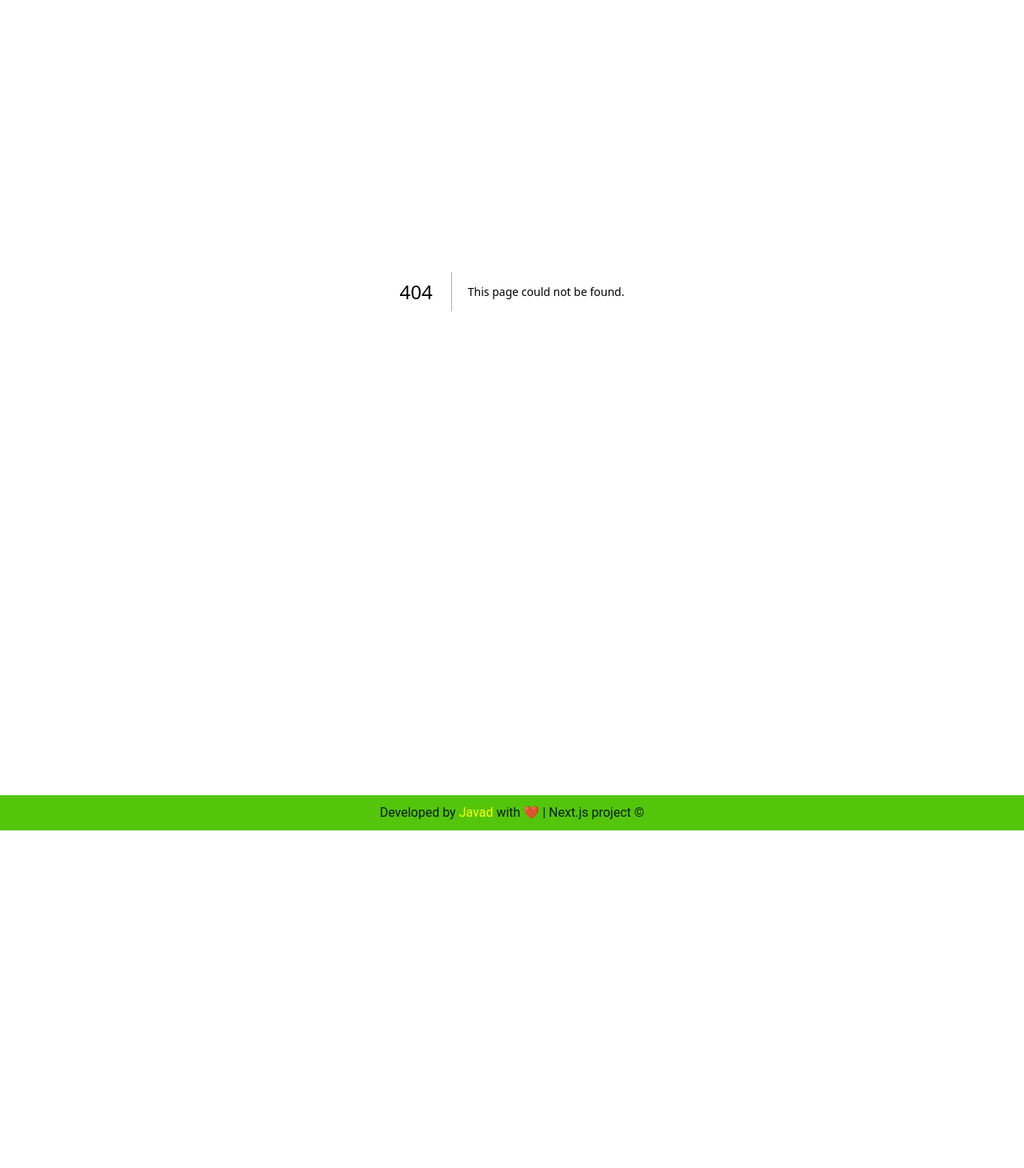
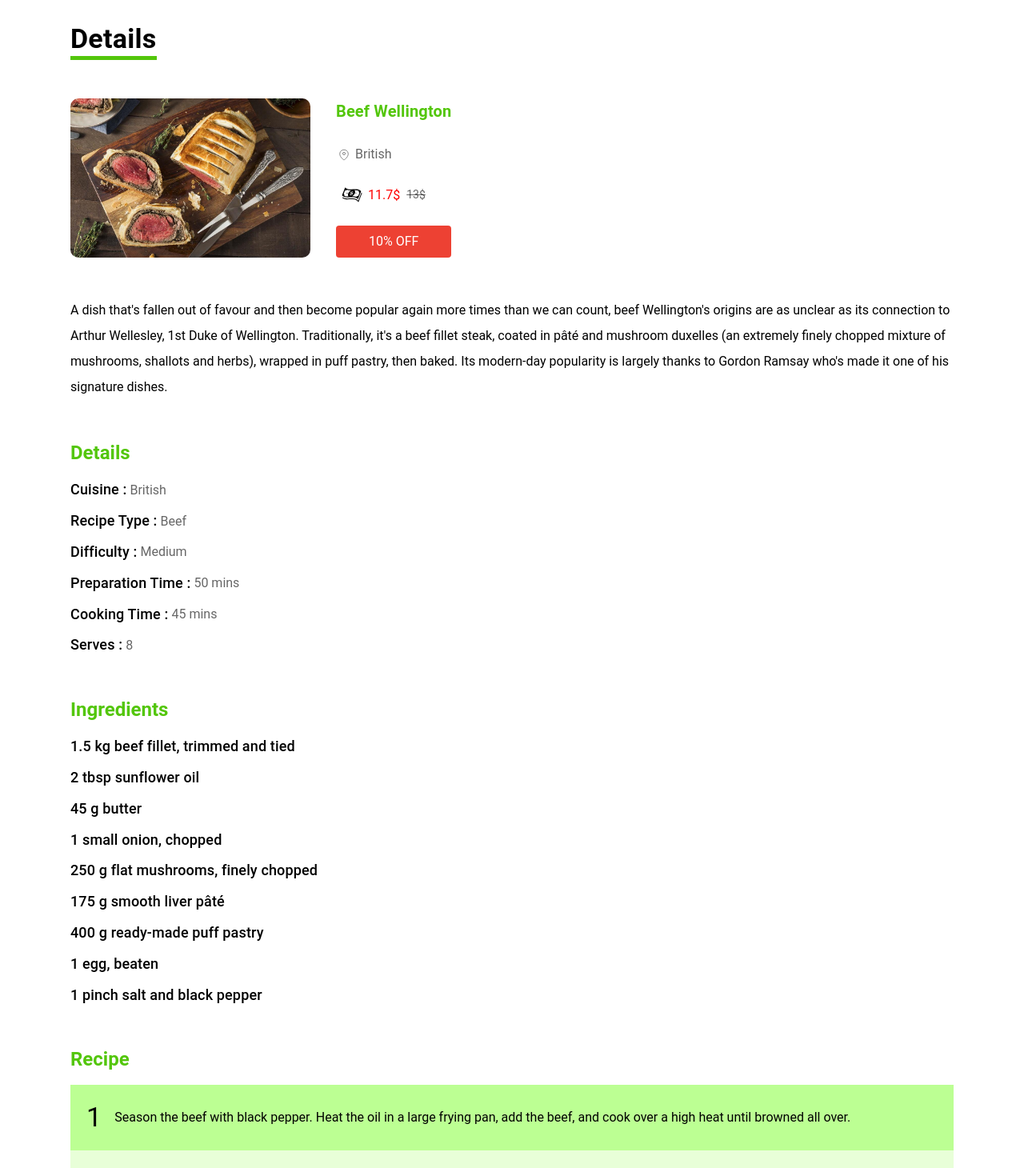
Before and after one commit to javadevbh/nextfood, a Next.js app: page /menu/1 in a window 1280 px wide. Before the commit this address had no page. Shown: the part 100-1560 px from the top of the page at 80% size. Before the commit the page ends 1138 px from the top, so only its background shows below. Built offline with nearby package versions, Linux system fonts and the light colour scheme; data requests are answered from the project's data file.

Commit message:
Add foods details page

```diff
--- /dev/null
+++ b/components/modules/DetailsBanner.js
@@ -0,0 +1,83 @@
+import { Box, Typography, useMediaQuery } from "@mui/material";
+import Location from "../icons/Location";
+import Dollar from "../icons/Dollar";
+import { useTheme } from "@emotion/react";
+
+function DetailsBanner({ id, name, price, discount, details }) {
+  const theme = useTheme();
+  const matchesSm = useMediaQuery(theme.breakpoints.down("sm"));
+
+  return (
+    <Box
+      display="flex"
+      flexDirection={matchesSm ? "column" : "row"}
+      marginTop={6}
+      gap={matchesSm ? 1 : 4}
+    >
+      <img
+        src={`/images/${id}.jpeg`}
+        alt={name}
+        style={{ width: matchesSm ? "100%" : "300px", borderRadius: "10px" }}
+      />
+      <Box
+        display="flex"
+        flexDirection="column"
+        justifyContent="space-between"
+        gap={matchesSm ? 3 : 0}
+      >
+        <Typography
+          component="h2"
+          variant="h6"
+          color="primary"
+          fontWeight={700}
+        >
+          {name}
+        </Typography>
+        <Box display="flex" alignItems="center" gap="4px">
+          <Location />
+          <Typography component="span" variant="p" color="text.secondary">
+            {details[0].Cuisine}
+          </Typography>
+        </Box>
+        <Box display="flex" alignItems="center">
+          <Dollar />
+          {discount ? (
+            <Box component="div" display="flex" alignItems="center" gap={1}>
+              <Typography component="span" variant="span" color="red">
+                {(price * (100 - discount)) / 100}$
+              </Typography>
+              <Typography
+                component="span"
+                variant="span"
+                color="text.secondary"
+                fontSize={14}
+                sx={{ textDecoration: "line-through" }}
+              >
+                {price}$
+              </Typography>
+            </Box>
+          ) : (
+            <Typography component="span" variant="span">
+              {price}$
+            </Typography>
+          )}
+        </Box>
+        {discount ? (
+          <Typography
+            component="p"
+            variant="p"
+            borderRadius={1}
+            padding={1}
+            textAlign="center"
+            color="#fff"
+            sx={{ backgroundColor: "#ED4133" }}
+          >
+            {discount}% OFF
+          </Typography>
+        ) : null}
+      </Box>
+    </Box>
+  );
+}
+
+export default DetailsBanner;
--- /dev/null
+++ b/components/modules/DetailsIngredients.js
@@ -0,0 +1,30 @@
+import { Box, Typography } from "@mui/material";
+
+function DetailsIngredients({ ingredients }) {
+  return (
+    <Box marginTop={5} marginBottom="50px">
+      <Typography component="h2" variant="h5" color="primary" fontWeight={700}>
+        Ingredients
+      </Typography>
+      <ul>
+        {ingredients.map((item, index) => (
+          <li
+            key={index}
+            style={{
+              marginTop: "10px",
+              display: "flex",
+              alignItems: "center",
+              gap: "4px",
+            }}
+          >
+            <Typography component="h4" variant="h6" fontSize={18}>
+              {item}
+            </Typography>
+          </li>
+        ))}
+      </ul>
+    </Box>
+  );
+}
+
+export default DetailsIngredients;
--- /dev/null
+++ b/components/modules/DetailsIntroduction.js
@@ -0,0 +1,33 @@
+import { Box, Typography } from "@mui/material";
+
+function DetailsIntroduction({ details }) {
+  return (
+    <Box marginTop={5} marginBottom="50px">
+      <Typography component="h2" variant="h5" color="primary" fontWeight={700}>
+        Details
+      </Typography>
+      <ul>
+        {details.map((detail, index) => (
+          <li
+            key={index}
+            style={{
+              marginTop: "10px",
+              display: "flex",
+              alignItems: "center",
+              gap: "4px",
+            }}
+          >
+            <Typography component="h4" variant="h6" fontSize={18}>
+              {Object.keys(detail)[0]} :
+            </Typography>
+            <Typography component="span" variant="span" color="text.secondary">
+              {Object.values(detail)[0]}
+            </Typography>
+          </li>
+        ))}
+      </ul>
+    </Box>
+  );
+}
+
+export default DetailsIntroduction;
--- /dev/null
+++ b/components/modules/DetailsRecipe.js
@@ -0,0 +1,33 @@
+import { Box, Typography } from "@mui/material";
+
+function DetailsRecipe({ recipe }) {
+  return (
+    <Box component="div">
+      <Typography component="h2" variant="h5" color="primary" fontWeight={700}>
+        Recipe
+      </Typography>
+      <ul>
+        {recipe.map((item, index) => (
+          <li
+            key={index}
+            style={{
+              display: "flex",
+              alignItems: "center",
+              padding: "20px",
+              backgroundColor: index % 2 === 0 ? "#bcff93" : "#e8ffd8",
+            }}
+          >
+            <Typography component="p" variant="h4" marginRight={2}>
+              {index + 1}
+            </Typography>
+            <Typography component="p" variant="p">
+              {item}
+            </Typography>
+          </li>
+        ))}
+      </ul>
+    </Box>
+  );
+}
+
+export default DetailsRecipe;
--- /dev/null
+++ b/components/templates/FoodDetailsPage.js
@@ -0,0 +1,46 @@
+import { Box, Typography } from "@mui/material";
+import DetailsBanner from "../modules/DetailsBanner";
+import DetailsIntroduction from "../modules/DetailsIntroduction";
+import DetailsIngredients from "../modules/DetailsIngredients";
+import DetailsRecipe from "../modules/DetailsRecipe";
+
+function FoodDetailsPage({
+  id,
+  name,
+  price,
+  discount,
+  introduction,
+  details,
+  ingredients,
+  recipe,
+}) {
+  return (
+    <Box component="div" padding={3} marginTop={4}>
+      <Typography
+        component="h2"
+        variant="h4"
+        fontWeight={700}
+        borderBottom="5px solid"
+        borderColor="primary.main"
+        width="fit-content"
+      >
+        Details
+      </Typography>
+      <DetailsBanner
+        id={id}
+        name={name}
+        price={price}
+        discount={discount}
+        details={details}
+      />
+      <Typography component="p" variant="p" margin="50px 0" lineHeight={2}>
+        {introduction}
+      </Typography>
+      <DetailsIntroduction details={details} />
+      <DetailsIngredients ingredients={ingredients} />
+      <DetailsRecipe recipe={recipe} />
+    </Box>
+  );
+}
+
+export default FoodDetailsPage;
--- /dev/null
+++ b/pages/menu/[foodId].js
@@ -0,0 +1,32 @@
+import FoodDetailsPage from "../../components/templates/FoodDetailsPage";
+
+function FoodDetails({ data }) {
+  return <FoodDetailsPage {...data} />;
+}
+
+export default FoodDetails;
+
+export async function getStaticPaths() {
+  const res = await fetch("http://localhost:4000/data");
+  const json = await res.json();
+  const data = json.slice(0, 10);
+  const paths = data.map((food) => ({
+    params: { foodId: food.id.toString() },
+  }));
+
+  return {
+    paths,
+    fallback: "blocking",
+  };
+}
+
+export async function getStaticProps(context) {
+  const { foodId } = context.params;
+  const res = await fetch(`http://localhost:4000/data/${foodId}`);
+  const data = await res.json();
+
+  return {
+    props: { data },
+    revalidate: 10,
+  };
+}
--- a/styles/index.css
+++ b/styles/index.css
@@ -8,3 +8,7 @@ a {
   text-decoration: none;
   color: #000;
 }
+
+ul {
+  padding: 0;
+}
```
